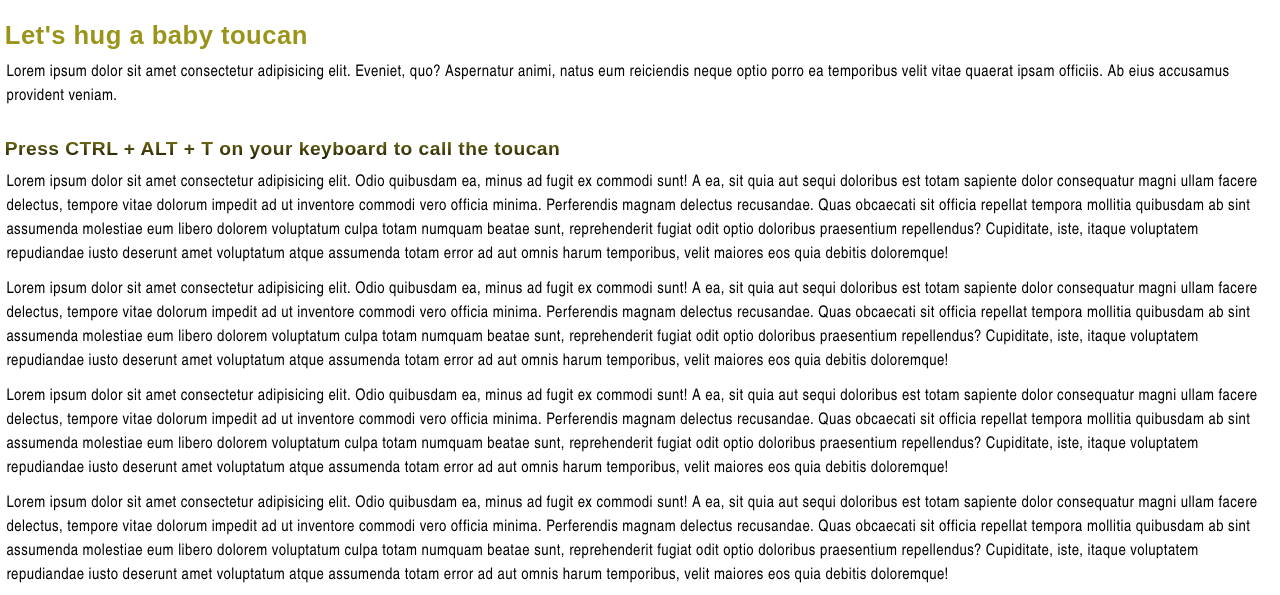
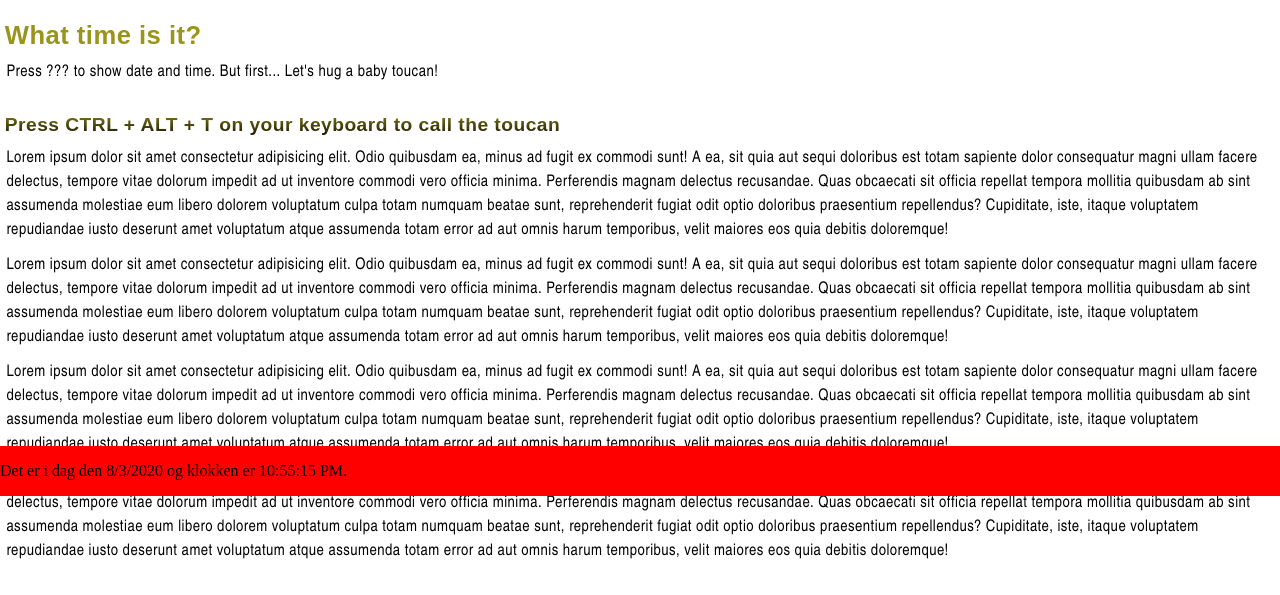
Before and after one commit to dani832m/toucan-library, a plain HTML site: page demo.html in a window 1280 px wide. Shown: the part 304-899 px from the top of the page. After the commit the page ends 875 px from the top, so only its background shows below. Drawn offline with Linux system fonts and the light colour scheme.

Commit message:
First step of the date and time pop-up.

```diff
--- a/demo.html
+++ b/demo.html
@@ -31,10 +31,9 @@
     <p class="paragraph">
       What about a fancy logo? Press CTRL + Spacebar on your keyboard and see what's happening in the console.
     </p>
-    <h3 class="heading3">Let's hug a baby toucan</h3>
+    <h3 class="heading3">What time is it?</h3>
     <p class="paragraph">
-      Lorem ipsum dolor sit amet consectetur adipisicing elit. Eveniet, quo? Aspernatur animi, natus eum reiciendis
-      neque optio porro ea temporibus velit vitae quaerat ipsam officiis. Ab eius accusamus provident veniam.
+      Press ??? to show date and time. But first... Let's hug a baby toucan!
     </p>
     <h4 class="heading4">Press CTRL + ALT + T on your keyboard to call the toucan</h4>
     <p class="paragraph">
--- a/toucan-library/css/toucan-style.css
+++ b/toucan-library/css/toucan-style.css
@@ -205,3 +205,14 @@ body {
     transform: scale(0.3);
   }
 }
+
+/* Date and Time Pop-up */
+.date-and-time-div {
+  position: fixed;
+  bottom: 0;
+  width: 100%;
+  background-color: red;
+}
+
+.date-and-time-paragraph {
+}
--- a/toucan-library/js/toucan-script.js
+++ b/toucan-library/js/toucan-script.js
@@ -68,3 +68,26 @@ const asciiToucan = (e) => {
 };
 
 window.addEventListener("keydown", asciiToucan);
+
+// Show Date and Time in Pop-up
+const showDateAndTime = () => {
+  const dateAndTimeObj = new Date();
+
+  const dateAndTimeDiv = document.createElement("div");
+  dateAndTimeDiv.classList.add("date-and-time-div");
+  document.body.prepend(dateAndTimeDiv);
+
+  const dateAndTimeParagraph = document.createElement("p");
+  dateAndTimeParagraph.classList.add("date-and-time-paragraph");
+  dateAndTimeParagraph.innerHTML = `Det er i dag den ${dateAndTimeObj.toLocaleDateString()} og klokken er ${dateAndTimeObj.toLocaleTimeString()}.`;
+  document.querySelector(".date-and-time-div").prepend(dateAndTimeParagraph);
+
+  setTimeout(() => {
+    dateAndTimeDiv.remove();
+  }, 7000);
+};
+
+// Test
+setTimeout(() => {
+  showDateAndTime();
+}, 2000);
```
